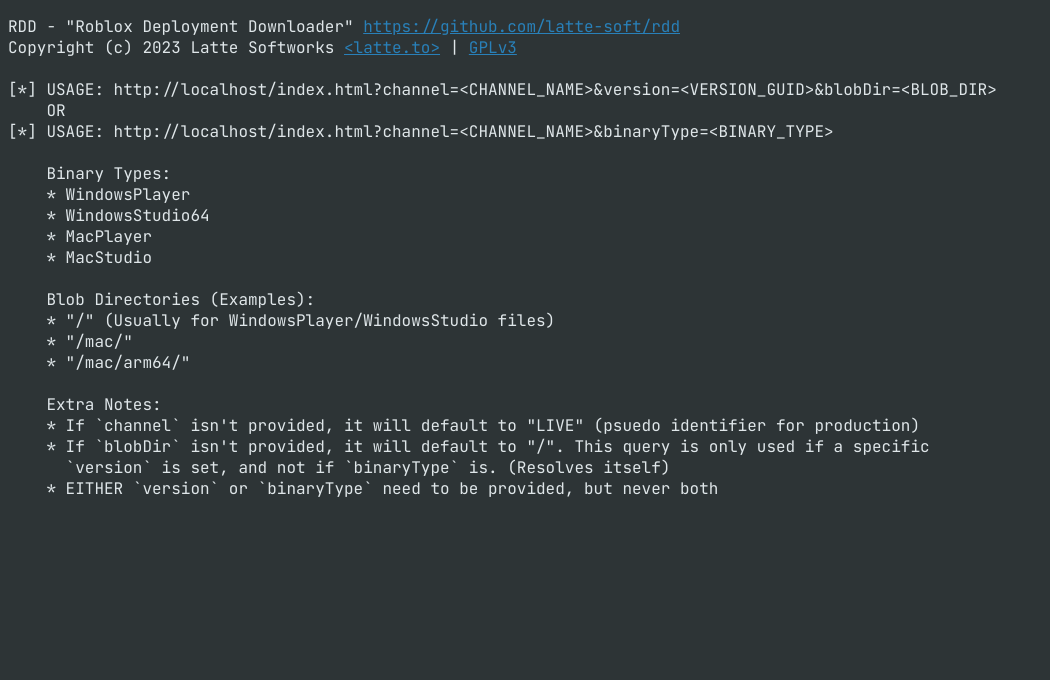
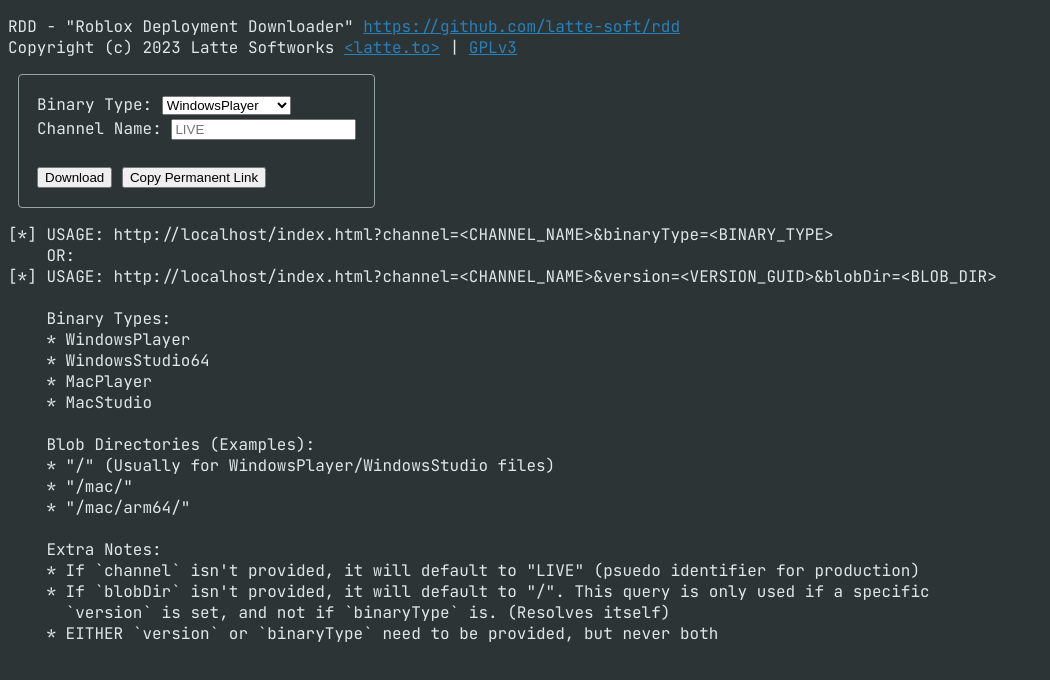
Before and after one commit to latte-soft/rdd, a plain HTML site: page index.html in a window 1280 px wide. Shown: the whole page, without its empty margins (0-1050 px from the left). Drawn offline with Linux system fonts and the light colour scheme.

Commit message:
Add select UI!

```diff
--- a/index.html
+++ b/index.html
@@ -33,6 +33,15 @@
                 background-color: rgb(45, 52, 54);
             }
 
+            form {
+                border: 1px solid rgb(149, 165, 166);
+                border-radius: 4px;
+                margin-left: 10px;
+                width: fit-content;
+                padding: 18px 18px 18px 18px;
+                line-height: 24px;
+            }
+
             a:link {
                 color: rgb(41, 128, 185);
             }
@@ -44,12 +53,30 @@
     </head>
 
     <body>
-        <p id="consoleText">RDD - "Roblox Deployment Downloader" <a target="_blank" href="https://github.com/latte-soft/rdd">https://github.com/latte-soft/rdd</a><br />Copyright (c) 2023 Latte Softworks <a target="_blank" href="https://latte.to">&lt;latte.to&gt;</a> | <a target="_blank" href="https://rdd.latte.to/LICENSE.txt">GPLv3</a></a><br /><br /></p>
+        <p>RDD - "Roblox Deployment Downloader" <a target="_blank" href="https://github.com/latte-soft/rdd">https://github.com/latte-soft/rdd</a><br />Copyright (c) 2023 Latte Softworks <a target="_blank" href="https://latte.to">&lt;latte.to&gt;</a> | <a target="_blank" href="https://rdd.latte.to/LICENSE.txt">GPLv3</a></a><br /></p>
 
         <p id="jsDisabled">&#40;This site doesn't work without JavaScript Enabled!&#41;</p>
         <script>
             document.getElementById("jsDisabled").remove();
         </script>
+
+        <form hidden id="downloadForm" target="_blank" action="">
+            <label for="binaryType">Binary Type:</label>
+            <select id="binaryType" name="binaryType">
+                <option value="WindowsPlayer">WindowsPlayer</option>
+                <option value="WindowsStudio64">WindowsStudio64</option>
+                <option value="MacPlayer">MacPlayer</option>
+                <option value="MacStudio">MacStudio</option>
+            </select>
+            <br />
+            <label for="channel">Channel Name:</label>
+            <input id="channel" name="channel" type="text" placeholder="LIVE" />
+            <br /><br />
+            <input type="submit" value="Download" />
+            <input type="button" onclick="copyFormInfo()" value="Copy Permanent Link" />
+        </form>
+
+        <p id="consoleText"></p>
     </body>
 
     <script src="scripts/jszip.min.js"></script>
--- a/scripts/rdd.js
+++ b/scripts/rdd.js
@@ -17,9 +17,10 @@
     along with this program.  If not, see <https://www.gnu.org/licenses/>.
 */
 
-const usageMsg = `[*] USAGE: ${window.location.href.split("?")[0]}?channel=<CHANNEL_NAME>&version=<VERSION_GUID>&blobDir=<BLOB_DIR>
-    OR
-[*] USAGE: ${window.location.href.split("?")[0]}?channel=<CHANNEL_NAME>&binaryType=<BINARY_TYPE>
+const basePath = window.location.href.split("?")[0];
+const usageMsg = `[*] USAGE: ${basePath}?channel=<CHANNEL_NAME>&binaryType=<BINARY_TYPE>
+    OR:
+[*] USAGE: ${basePath}?channel=<CHANNEL_NAME>&version=<VERSION_GUID>&blobDir=<BLOB_DIR>
 
     Binary Types:
     * WindowsPlayer
@@ -40,6 +41,18 @@
 `;
 
 const consoleText = document.getElementById("consoleText");
+const downloadForm = document.getElementById("downloadForm");
+
+// Called upon the "Copy Permanent Link" button
+function copyFormInfo() {
+    let channelName = downloadForm.channel.value.trim();
+    if (channelName == "") {
+        channelName = downloadForm.channel.placeholder
+    }
+
+    navigator.clipboard.writeText(`${basePath}?channel=${channelName}&binaryType=${downloadForm.binaryType.value}`);
+};
+
 const urlParams = new URLSearchParams(window.location.search);
 
 // Root extract locations for different known zips possible in the Win manifests
@@ -231,7 +244,7 @@
     };
 
     httpRequest.onerror = function(e) {
-        log(`error! (${e.msg})`);
+        log(`[!] Binary request error (${statusCode}) @ ${url} - ${e}`);
     };
 
     httpRequest.send();
@@ -247,7 +260,6 @@
             return; // Ignore for the ret
         }
 
-        log(`done!`);
         callback(callbackValue);
     };
 
@@ -274,6 +286,7 @@
 function main() {
     if (window.location.search == "") {
         // We won't log anything else; just exit
+        downloadForm.hidden = false;
         log(usageMsg);
         return;
     }
@@ -372,6 +385,8 @@
         checkFileExists(versionPath + "RobloxStudioVersion.txt", getFileNameCallback, "RobloxStudioApp.zip");
 
         function getFileNameCallback(zipFileName) {
+            log(`done!`);
+
             if (! binaryType) {
                 if (zipFileName == "RobloxPlayer.zip") {
                     binaryType = "MacPlayer";
```
Also changed, not shown: README.md.
